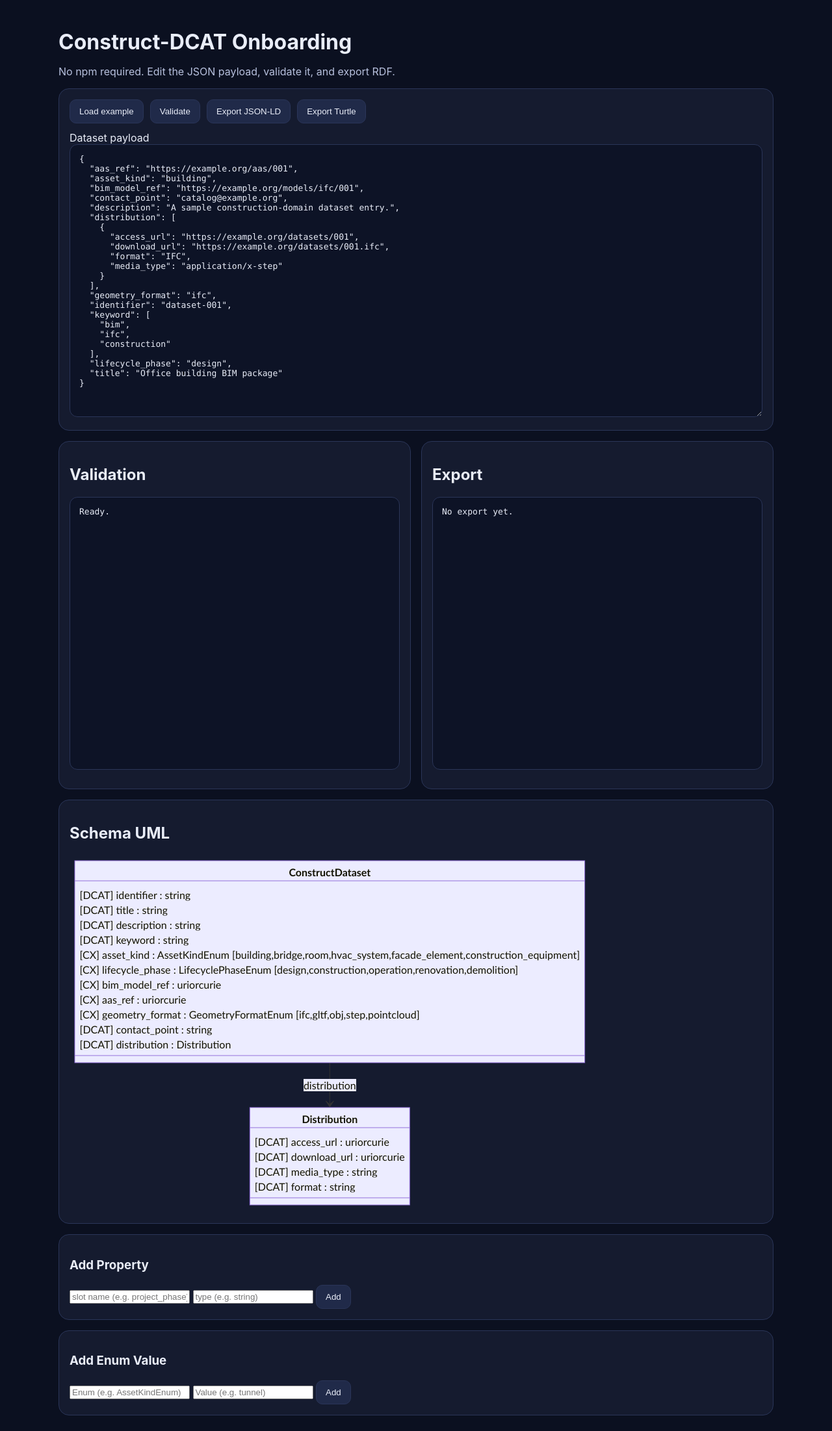
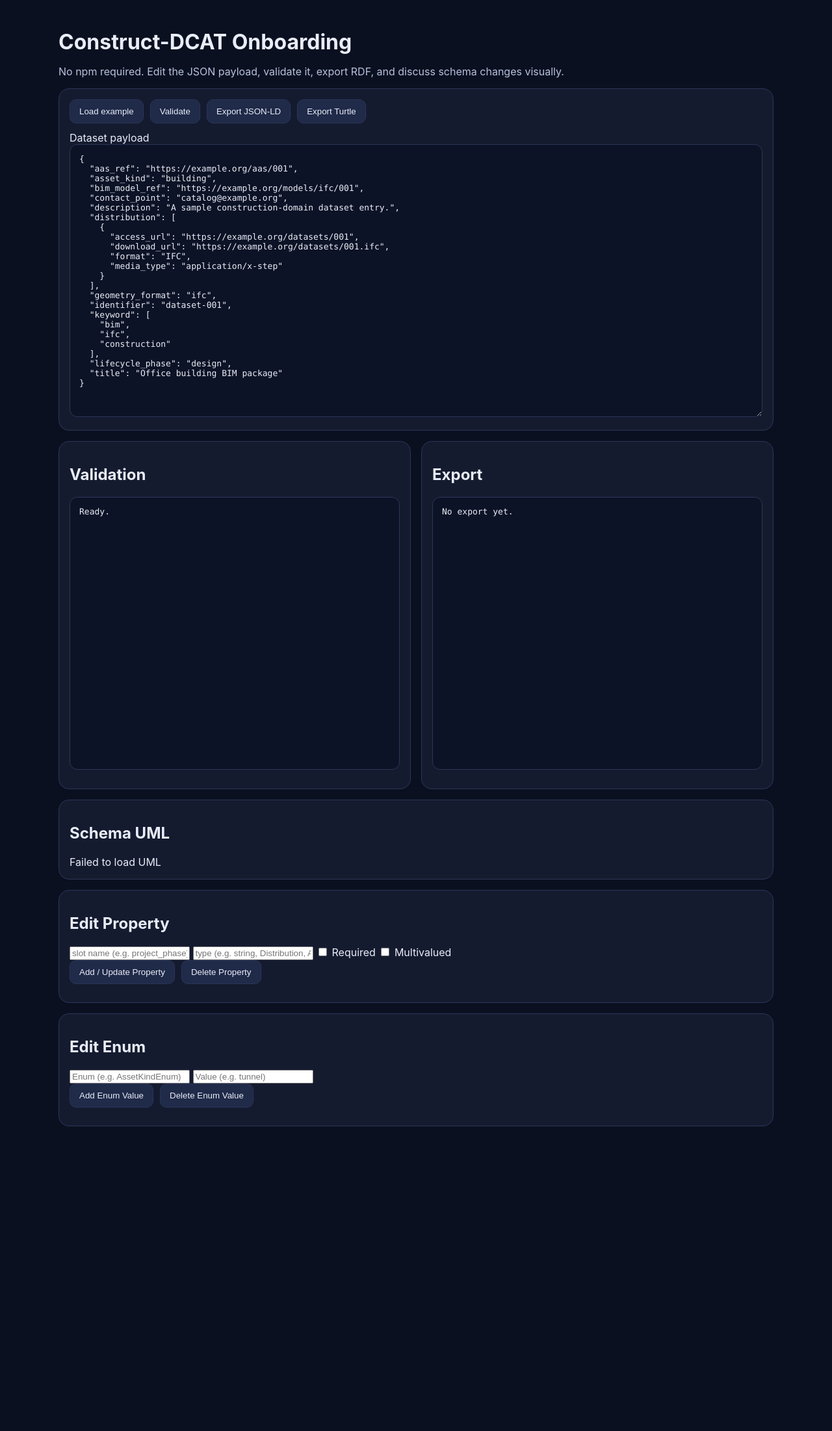
Before and after one commit to jundahuang9123/ConstructDCAT-with-LinkML, a FastAPI app: page / in a window 1280 px wide. Shown: the whole page at 65% size. After the commit the page ends 1734 px from the top, so only its background shows below. Run offline with FastAPI, Linux system fonts and the light colour scheme; data that the repository does not hold is empty.

Commit message:
Interactive Construct-DCAT schema editor: LinkML + UML + slot/enum/cardinality editing

```diff
--- a/backend/app/main.py
+++ b/backend/app/main.py
@@ -165,29 +165,29 @@ def get_uml():
         "format",
         }
 
-    # LOOP 1:
-    # Build the UML class boxes and list their attributes/slots
-    for cls, content in classes.items():
-        uml += f"  class {cls} {{\n"
+    slot_def = slots.get(slot_name, {})
+    slot_range = slot_def.get("range", "string")
 
-        for slot_name in content.get("slots", []):
-            # Look up the slot definition from the global "slots" section
-            slot_def = slots.get(slot_name, {})
-            slot_range = slot_def.get("range", "string")
+    required = slot_def.get("required", False)
+    multivalued = slot_def.get("multivalued", False)
 
-            # Mark whether this field comes from base DCAT/DC Terms
-            # or is part of the Construct-DCAT extension
-            prefix = "[DCAT]" if slot_name in DCAT_FIELDS else "[CX]"
+    # cardinality label
+    if required and multivalued:
+        card = "[1..*]"
+    elif required:
+        card = "[1]"
+    elif multivalued:
+        card = "[*]"
+    else:
+        card = "[0..1]"
 
-            # If the slot range is an enum, also show allowed values
-            enum = schema.get("enums", {}).get(slot_range)
-            if enum:
-                values = ",".join(enum.get("permissible_values", {}).keys())
-                uml += f"    {prefix} {slot_name} : {slot_range} [{values}]\n"
-            else:
-                uml += f"    {prefix} {slot_name} : {slot_range}\n"
+    enum = schema.get("enums", {}).get(slot_range)
 
-        uml += "  }\n"
+    if enum:
+        values = ",".join(enum.get("permissible_values", {}).keys())
+        uml += f"    {slot_name} : {slot_range} {card} [{values}]\n"
+    else:
+        uml += f"    {slot_name} : {slot_range} {card}\n"
 
     # LOOP 2:
     # Build relationship arrows between classes
@@ -248,3 +248,67 @@ def add_enum_value(payload: dict):
         yaml.dump(schema, f, sort_keys=False)
 
     return {"status": "ok"}
+
+@app.post("/schema/delete-slot")
+def delete_slot(payload: dict):
+    schema_path = BASE_DIR / "schemas" / "construct_dcat.yaml"
+
+    with open(schema_path, encoding="utf-8") as f:
+        schema = yaml.safe_load(f)
+
+    class_name = payload["class_name"]
+    slot_name = payload["slot_name"]
+
+    class_slots = schema.get("classes", {}).get(class_name, {}).get("slots", [])
+    if slot_name in class_slots:
+        class_slots.remove(slot_name)
+
+    # remove global slot definition too, if present
+    if slot_name in schema.get("slots", {}):
+        del schema["slots"][slot_name]
+
+    with open(schema_path, "w", encoding="utf-8") as f:
+        yaml.dump(schema, f, sort_keys=False)
+
+    return {"status": "ok"}
+
+@app.post("/schema/delete-enum-value")
+def delete_enum_value(payload: dict):
+    schema_path = BASE_DIR / "schemas" / "construct_dcat.yaml"
+
+    with open(schema_path, encoding="utf-8") as f:
+        schema = yaml.safe_load(f)
+
+    enum_name = payload["enum_name"]
+    value = payload["value"]
+
+    enums = schema.get("enums", {})
+    if enum_name in enums:
+        permissible = enums[enum_name].get("permissible_values", {})
+        if value in permissible:
+            del permissible[value]
+
+    with open(schema_path, "w", encoding="utf-8") as f:
+        yaml.dump(schema, f, sort_keys=False)
+
+    return {"status": "ok"}
+
+@app.post("/schema/update-slot-flags")
+def update_slot_flags(payload: dict):
+    schema_path = BASE_DIR / "schemas" / "construct_dcat.yaml"
+
+    with open(schema_path, encoding="utf-8") as f:
+        schema = yaml.safe_load(f)
+
+    slot_name = payload["slot_name"]
+    required = payload.get("required", False)
+    multivalued = payload.get("multivalued", False)
+
+    slot_def = schema.setdefault("slots", {}).setdefault(slot_name, {})
+    slot_def["required"] = required
+    slot_def["multivalued"] = multivalued
+
+    with open(schema_path, "w", encoding="utf-8") as f:
+        yaml.dump(schema, f, sort_keys=False)
+
+    return {"status": "ok"}
--- a/backend/app/templates/index.html
+++ b/backend/app/templates/index.html
@@ -11,7 +11,7 @@
     <main class="container">
       <header>
         <h1>Construct-DCAT Onboarding</h1>
-        <p>No npm required. Edit the JSON payload, validate it, and export RDF.</p>
+        <p>No npm required. Edit the JSON payload, validate it, export RDF, and discuss schema changes visually.</p>
       </header>
 
       <section class="panel">
@@ -42,18 +42,35 @@
       </section>
 
       <section class="panel">
-        <h3>Add Property</h3>
+        <h2>Edit Property</h2>
+        <input id="slot-name" placeholder="slot name (e.g. project_phase)" />
+        <input id="slot-type" placeholder="type (e.g. string, Distribution, AssetKindEnum)" />
 
-        <input id="new-slot-name" placeholder="slot name (e.g. project_phase)" />
-        <input id="new-slot-type" placeholder="type (e.g. string)" />
-        <button onclick="addSlot()">Add</button>
+        <label>
+          <input type="checkbox" id="slot-required" />
+          Required
+        </label>
+
+        <label>
+          <input type="checkbox" id="slot-multi" />
+          Multivalued
+        </label>
+
+        <div class="toolbar">
+          <button onclick="saveSlot()">Add / Update Property</button>
+          <button onclick="deleteSlot()">Delete Property</button>
+        </div>
       </section>
+
       <section class="panel">
-        <h3>Add Enum Value</h3>
-
+        <h2>Edit Enum</h2>
         <input id="enum-name" placeholder="Enum (e.g. AssetKindEnum)" />
         <input id="enum-value" placeholder="Value (e.g. tunnel)" />
-        <button onclick="addEnum()">Add</button>
+
+        <div class="toolbar">
+          <button onclick="addEnum()">Add Enum Value</button>
+          <button onclick="deleteEnumValue()">Delete Enum Value</button>
+        </div>
       </section>
     </main>
 
@@ -76,7 +93,6 @@
           const data = await res.json();
 
           mermaid.initialize({ startOnLoad: false });
-
           const { svg } = await mermaid.render("umlDiagramSvg", data.mermaid);
           diagram.innerHTML = svg;
         } catch (err) {
@@ -85,13 +101,11 @@
         }
       }
 
-      window.addEventListener("DOMContentLoaded", loadUML);
-    </script>
-
-    <script>
-    async function addSlot() {
-      const name = document.getElementById("new-slot-name").value;
-      const type = document.getElementById("new-slot-type").value;
+      async function saveSlot() {
+        const name = document.getElementById("slot-name").value;
+        const type = document.getElementById("slot-type").value;
+        const required = document.getElementById("slot-required").checked;
+        const multivalued = document.getElementById("slot-multi").checked;
 
         await fetch("/schema/add-slot", {
           method: "POST",
@@ -105,12 +119,38 @@
           })
         });
 
-      // reload UML
+        await fetch("/schema/update-slot-flags", {
+          method: "POST",
+          headers: {
+            "Content-Type": "application/json"
+          },
+          body: JSON.stringify({
+            slot_name: name,
+            required: required,
+            multivalued: multivalued
+          })
+        });
+
         loadUML();
       }
-    </script>
 
-    <script>
+      async function deleteSlot() {
+        const name = document.getElementById("slot-name").value;
+
+        await fetch("/schema/delete-slot", {
+          method: "POST",
+          headers: {
+            "Content-Type": "application/json"
+          },
+          body: JSON.stringify({
+            class_name: "ConstructDataset",
+            slot_name: name
+          })
+        });
+
+        loadUML();
+      }
+
       async function addEnum() {
         const enumName = document.getElementById("enum-name").value;
         const value = document.getElementById("enum-value").value;
@@ -126,8 +166,28 @@
           })
         });
 
-      loadUML(); // refresh diagram
+        loadUML();
       }
+
+      async function deleteEnumValue() {
+        const enumName = document.getElementById("enum-name").value;
+        const value = document.getElementById("enum-value").value;
+
+        await fetch("/schema/delete-enum-value", {
+          method: "POST",
+          headers: {
+            "Content-Type": "application/json"
+          },
+          body: JSON.stringify({
+            enum_name: enumName,
+            value: value
+          })
+        });
+
+        loadUML();
+      }
+
+      window.addEventListener("DOMContentLoaded", loadUML);
     </script>
   </body>
 </html>
```
Lines whose indentation alone changed are shown as unchanged.
